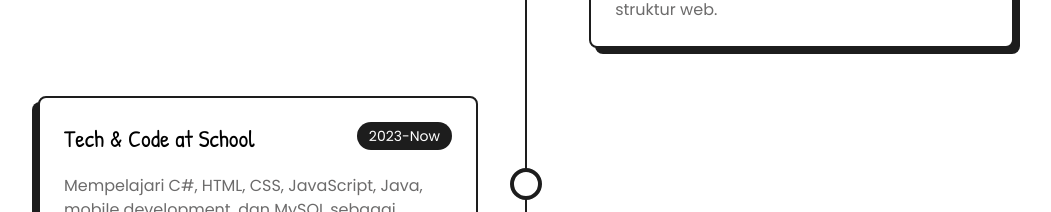
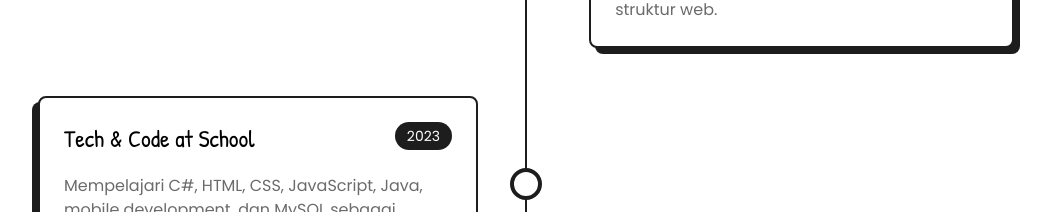
Before and after one commit to Archiemedezzz/portofolio, a website built with Vite: page index.html in a window 1280 px wide. Shown: the part 1860-2072 px from the top of the page, without its empty margins (114-1165 px from the left). Built offline with nearby package versions, Linux system fonts and the light colour scheme.

Commit message:
polesan terakhir

```diff
--- a/index.html
+++ b/index.html
@@ -1211,7 +1211,7 @@
                     </div>
                     <span
                       class="bg-[#1D1D1D] text-white px-3 py-1 rounded-full text-sm"
-                      >2023-Now</span
+                      >2023</span
                     >
                   </div>
                   <div class="description text-[#6C6B6B] mt-5">
@@ -1242,7 +1242,7 @@
                     </div>
                     <span
                       class="bg-[#1D1D1D] text-white px-3 py-1 rounded-full text-sm"
-                      >2023-Now</span
+                      >2023</span
                     >
                   </div>
                   <div class="description text-[#6C6B6B] mt-5">
```
